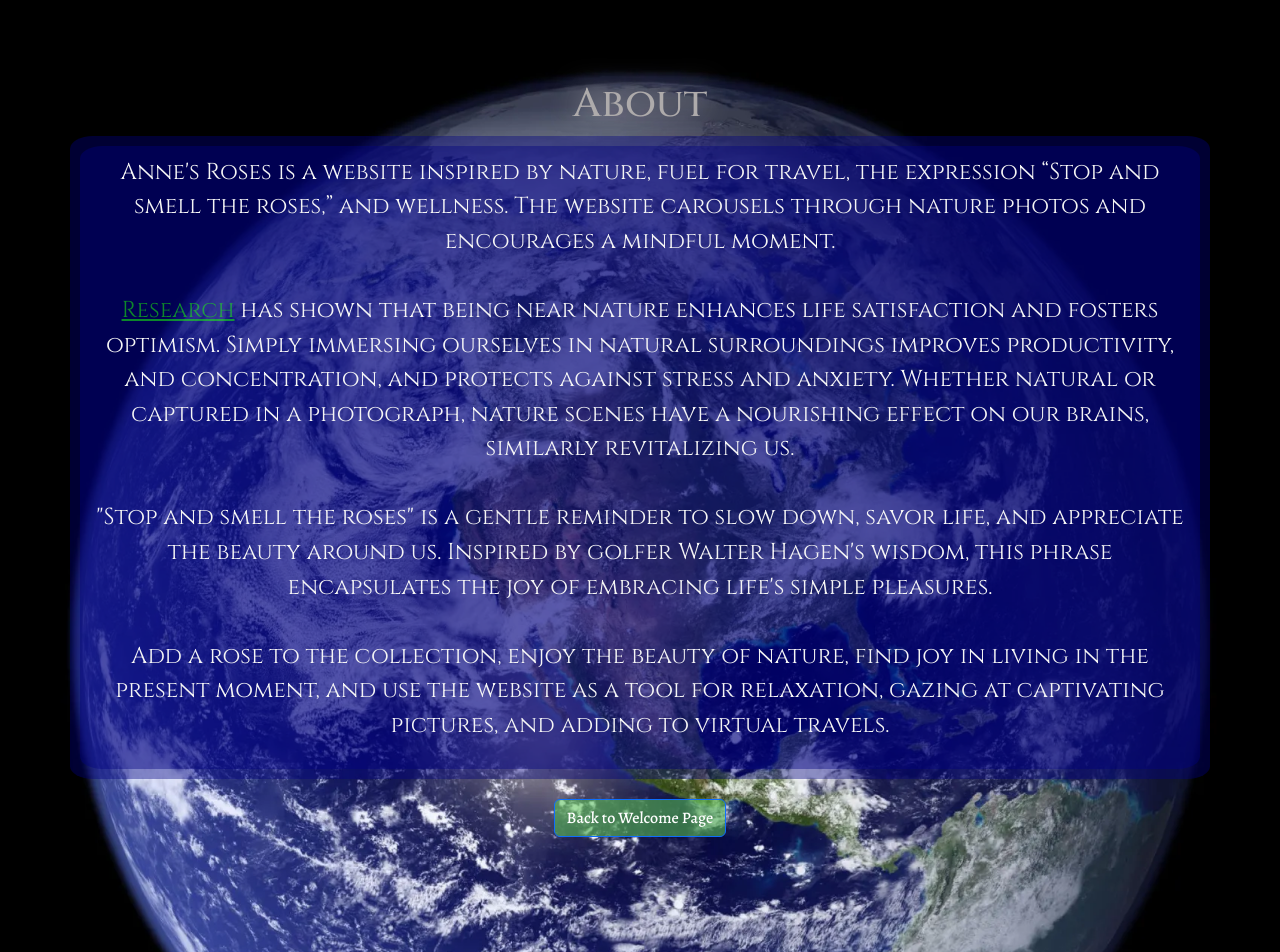
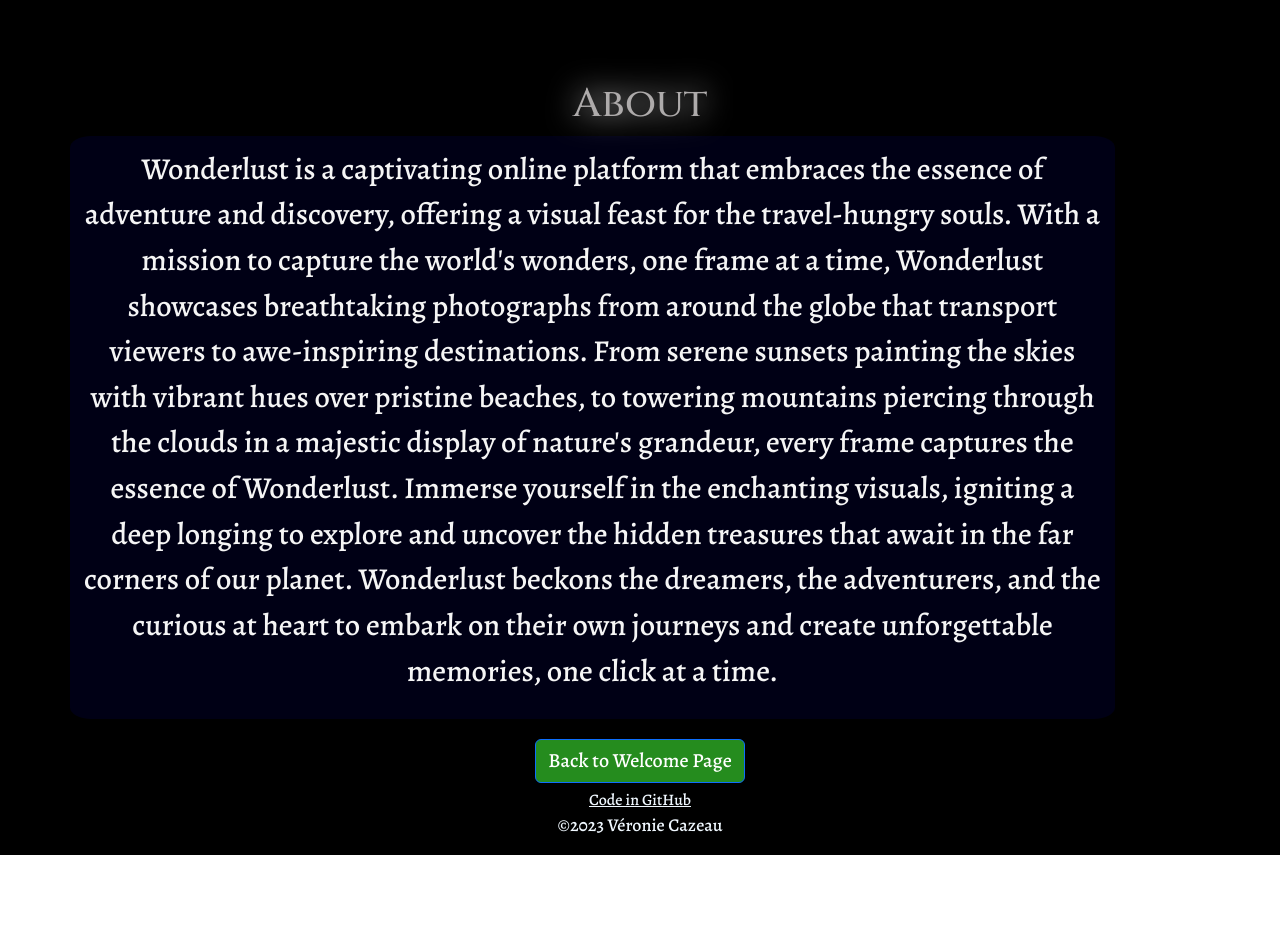
Before and after one commit to v-cazeau/final-project-web, a React (Create React App) app: page /about in a window 1280 px wide. Shown: the top 952 px of the page. After the commit the page ends 875 px from the top, so only its background shows below. Built offline with nearby package versions, Linux system fonts and the light colour scheme.

Commit message:
FIXING website

```diff
--- a/public/index.html
+++ b/public/index.html
@@ -24,7 +24,7 @@
       work correctly both with client-side routing and a non-root public URL.
       Learn how to configure a non-root public URL by running `npm run build`.
     -->
-    <title>React App</title>
+    <title>Wonderlust</title>
   </head>
   <body>
     <noscript>You need to enable JavaScript to run this app.</noscript>
--- a/src/App.js
+++ b/src/App.js
@@ -4,6 +4,7 @@ import Home  from './pages/Home.jsx';
 import SlideShow from './pages/SlideShow.jsx';
 import Coverpage from './pages/Coverpage.jsx';
 import About from './pages/About.jsx'
+import FooterElement from './components/Footer.jsx'
 import 'bootstrap/dist/css/bootstrap.min.css';
 import './style/App.css';
 
@@ -13,7 +14,6 @@ function App() {
   return (
 
     <div className="App">
-     <>
      <BrowserRouter>
       <Routes>
         <Route path= "/" element={<Coverpage/>}/>
@@ -22,7 +22,7 @@ function App() {
         <Route path= "/theroses/carousel" element={<SlideShow pictures = {pictures} setPictures ={setPictures} />}/>
       </Routes>
      </BrowserRouter>
-     </>
+     <FooterElement/>
     </div>
   );
 }
--- a/src/components/Footer.jsx
+++ b/src/components/Footer.jsx
@@ -6,17 +6,17 @@ export default function FooterElement() {
 
     return (
         <footer>
-            <Container sticky="bottom" className= "p-5 footer">
+            <Container className= "footer-v">
                 <Row>
                     <Col>
-                    <div
-                        className = "button-effect">
+                        <div className='button-effect'>
                             <a href = {url}
-                                target ="_blank"
-                                rel = "noreferrer"
-                                >Code in GitHub</a>
-                                <p> &copy;{currentYear} Véronie Cazeau</p>
-                    </div>
+                            target ="_blank"
+                            rel = "noreferrer"
+                            className='gh-link'
+                            >Code in GitHub</a>
+                            <p className='footer-name' > &copy;{currentYear} Véronie Cazeau</p>
+                        </div>
                     </Col>
                 </Row>
             </Container>
--- a/src/pages/About.jsx
+++ b/src/pages/About.jsx
@@ -1,6 +1,6 @@
 import { useNavigate } from "react-router-dom";
 import { Button, Container, Row, Col } from "react-bootstrap";
-import FooterElement from "../components/Footer.jsx";
+
 
 export default function About() {
     const navigate = useNavigate()
@@ -11,28 +11,12 @@ export default function About() {
         <Container>
             <Row>
                 <Col className="about-header">
-                    <h1> About </h1>
+                    <h1>About</h1>
                 </Col>
             </Row>
             <Row className="about-page-bkgd">
-                <Col className= "about-page-text">
-                <div className= "about-page-text">
-                    <p>
-                    Anne's Roses is a website inspired by nature, fuel for travel, the expression “Stop and smell the roses,” and wellness. The website carousels through nature photos and encourages a mindful moment.
-                    <br/>
-                    <br/>
-                    <a href = {url}
-                    target ="_blank"
-                    rel = "noreferrer"
-                    className = "ap-link">Research</a>   has shown that being near nature enhances life satisfaction and fosters optimism. Simply immersing ourselves in natural surroundings improves productivity, and concentration, and protects against stress and anxiety. Whether natural or captured in a photograph, nature scenes have a nourishing effect on our brains, similarly revitalizing us.
-                    <br/>
-                    <br/>
-                    "Stop and smell the roses" is a gentle reminder to slow down, savor life, and appreciate the beauty around us. Inspired by golfer Walter Hagen's wisdom, this phrase encapsulates the joy of embracing life's simple pleasures.
-                    <br/>
-                    <br/>
-                    Add a rose to the collection, enjoy the beauty of nature, find joy in living in the present moment, and use the website as a tool for relaxation, gazing at captivating pictures, and adding to virtual travels.
-                    </p>
-                </div>
+                <Col sm={11} className= "about-page-text">
+                    <p>Wonderlust is a captivating online platform that embraces the essence of adventure and discovery, offering a visual feast for the travel-hungry souls. With a mission to capture the world's wonders, one frame at a time, Wonderlust showcases breathtaking photographs from around the globe that transport viewers to awe-inspiring destinations. From serene sunsets painting the skies with vibrant hues over pristine beaches, to towering mountains piercing through the clouds in a majestic display of nature's grandeur, every frame captures the essence of Wonderlust. Immerse yourself in the enchanting visuals, igniting a deep longing to explore and uncover the hidden treasures that await in the far corners of our planet. Wonderlust beckons the dreamers, the adventurers, and the curious at heart to embark on their own journeys and create unforgettable memories, one click at a time.</p>
                 </Col>
             </Row>
             <Row>
@@ -41,7 +25,6 @@ export default function About() {
                 </Col>
             </Row>
         </Container>
-        <FooterElement/>
         </>
     )
 }
--- a/src/pages/Coverpage.jsx
+++ b/src/pages/Coverpage.jsx
@@ -1,9 +1,12 @@
 import { Button, Container, Row, Col } from "react-bootstrap"
 import { useNavigate } from "react-router-dom"
-import FooterElement from "../components/Footer.jsx"
+
 
 export default function Coverpage() {
     const navigate = useNavigate()
+    const currentYear = new Date().getFullYear();
+    const url = 'https://github.com/v-cazeau/final-project-web'
+
 
     return(
         <div className="root">
@@ -11,8 +14,8 @@ export default function Coverpage() {
         <Container>
             <Row>
                 <Col>
-                <h1 className="annie-header"> Anne's Roses </h1>
-                <p className="annie-subtext"> A place to stop and smell the roses. </p>
+                <h1 className="annie-header">Wonderlust </h1>
+                <p className="annie-subtext">Capturing the world's wonders, one frame at a time. </p>
                 </Col>
             </Row>
             <Row>
@@ -26,7 +29,6 @@ export default function Coverpage() {
             </Col>
             </Row>
         </Container>
-        <FooterElement/>
         </>
         </div>
     )
--- a/src/pages/Home.jsx
+++ b/src/pages/Home.jsx
@@ -3,7 +3,6 @@ import AddImage from "../components/addimage/AddImage.jsx"
 import RegionDropList from "../components/homepage/RegionDropList.jsx"
 import { useNavigate } from "react-router-dom"
 import SlideShow from "./SlideShow.jsx"
-import FooterElement from "../components/Footer.jsx"
 import { useState } from "react"
 
 export default function Home ({ pictures, setPictures }) {
@@ -23,7 +22,6 @@ export default function Home ({ pictures, setPictures }) {
         <RegionDropList filterRegion = {filterRegion} setFilterRegion = {setFilterRegion} pictures = {pictures} setPictures = {setPictures}/>
         <SlideShow filterRegion = {filterRegion} pictures = {pictures} setPictures ={setPictures} />
         <AddImage setPictures ={setPictures} filterRegion = {filterRegion} />
-        <FooterElement/>
         </>
     )
 }
--- a/src/style/App.css
+++ b/src/style/App.css
@@ -2,9 +2,15 @@
 @import url('https://fonts.googleapis.com/css2?family=Cinzel:wght@400;500;600;700;800;900&display=swap');
 @import url('https://fonts.googleapis.com/css2?family=Alegreya:ital,wght@0,500;0,600;0,700;0,800;1,400;1,500;1,600;1,700;1,800;1,900&display=swap');
 
+*, *::before, *::after { margin: 0; padding: 0; }
+
 .picture-box {
   position: relative;
   filter: drop-shadow(0 0 30px rgb(245, 245, 245));
+}
+
+.picture-box img {
+  border-radius: 10px;
 }
 
 .picture-text {
@@ -13,7 +19,6 @@
   justify-content: left;
   display: flex;
 }
-
 
 /* ************************ BACKGROUNDS ************************* */
 .root {
@@ -27,7 +32,7 @@
 .App {
   min-height: 100vh;
   min-width: 100vh;
-  background-image: url("../style/images/bg.webp");
+  background-color: black;
   background-size: cover;
   background-repeat: no-repeat;
   text-align: center;
@@ -42,6 +47,7 @@
 /* ********************** BUTTONS ************************* */
 
 .region-button {
+  font-size: 20px;
   background-color: rgba(191, 207, 190, 0.211);
   padding: 10px;
   margin-top: 15px;
@@ -49,14 +55,24 @@
   font-family: 'Alegreya';
 }
 
+.region-button:hover{
+
+}
+
 .welcome-button {
-  background-color: rgba(93, 202, 85, 0.536);
+  font-size: 20px;
+  background-color: rgba(93, 202, 85, 0.341);
   margin-top: 5px;
   font-family: 'Alegreya';
 }
 
+.welcome-button:hover{
+
+}
+
 .back-to-welcome {
-  background-color: rgba(93, 202, 85, 0.536);
+  font-size: 20px;
+  background-color: rgba(53, 199, 43, 0.706);
   margin-top: 20px;
   font-family: 'Alegreya';
 }
@@ -67,20 +83,27 @@
 }
 
 .delete-button {
+  font-size: 20px;
   background-color: rgba(191, 207, 190, 0.211);
   margin-top: 5px;
   margin-bottom: 5px;
   font-family: 'Alegreya';
 }
 
+.delete-button:hover{
+
+}
+
 .upload-button {
-  background-color: rgba(93, 202, 85, 0.536);
+  font-size: 20px;
+  background-color: rgba(53, 199, 43, 0.706);
   margin-bottom: 30px;
   margin-top: 20px;
   font-family: 'Alegreya';
 }
 
 .cover-to-about-button {
+  font-size: 20px;
   background-color: rgba(191, 207, 190, 0.211);
   align-items: center;
   position: static;
@@ -89,12 +112,21 @@
   font-family: 'Alegreya';
 }
 
+.cover-to-about-button:hover {
+
+}
+
 .str-button {
+  font-size: 20px;
   background-color: rgba(191, 207, 190, 0.211);
   padding: 10px;
   margin-bottom: 20px;
   margin-top:5px;
   font-family: 'Alegreya';
+}
+
+.str-button:hover {
+  background-color:rgba(220, 40, 31, 0.675)
 }
 
 .add-button {
@@ -120,8 +152,8 @@
   font-size: clamp(3.2rem, 7vw, 9rem);
   font-family:'Cinzel', 'Trebuchet MS', 'Lucida Sans Unicode', 'Lucida Grande', 'Lucida Sans', Arial, sans-serif;
   font-weight: 800;
-  color: rgb(174, 171, 171);
-  filter: drop-shadow(0 0 15px rgb(245, 245, 245));
+  color: rgb(197, 226, 205);
+  filter: drop-shadow(0 0 5px rgba(245, 245, 245, 0.46));
   align-items: center;
   position: static;
   margin-top: 25%;
@@ -131,8 +163,8 @@
   font-size: 26px;
   font-family:'Cinzel','Trebuchet MS', 'Lucida Sans Unicode', 'Lucida Grande', 'Lucida Sans', Arial, sans-serif;
   font-weight: 600;
-  color: rgb(174, 171, 171);
-  filter: drop-shadow(0 0 15px rgb(245, 245, 245));
+  color: rgb(237, 246, 240);
+  filter: drop-shadow(0 0 5px rgba(245, 245, 245, 0.46));
   align-items: center;
   position: static;
 }
@@ -140,19 +172,20 @@
 .about-header {
   font-size: clamp(3.2rem, 7vw, 9rem);
   font-family: 'Cinzel', 'Trebuchet MS', 'Lucida Sans Unicode', 'Lucida Grande', 'Lucida Sans', Arial, sans-serif;
-  font-weight: 700;
+  font-weight: bolder;
   color: rgb(174, 171, 171);
   filter: drop-shadow(0 0 15px rgb(245, 245, 245));
   margin-top: 7%;
 }
 
 .about-page-text {
-  background-color: rgba(0, 0, 128, 0.4);
+  background-color: rgba(0, 0, 128, 0.164);
+
   border-radius: 2%;
   padding: 10px;
-  font-size: larger;
-  font-family: 'Cinzel','Josefin Sans', sans-serif;
-  font-weight: 400;
+  font-size: clamp(1.3rem, 4vw, 1.9rem);
+  font-family: 'Alegreya','Cinzel','Josefin Sans', sans-serif;
+  font-weight: 300;
 }
 
 .message {
@@ -189,19 +222,35 @@
 
 /*********************** FOOTER **************************/
 
-.footer {
-  padding-top: 50px;
+.footer-v {
+  font-family: 'Alegreya';
+  margin-top: 5px;
+  margin-bottom: 20px;
 }
 
 .button-effect {
   color: aliceblue;
   display: block;
   transform: scale(1.0);
-  padding-top: 100px;
+}
+
+.button-effect:hover {
+  transform: scale(1.23);
+  filter: drop-shadow(0 0 10px rgba(255, 255, 255, 0.761));
+}
+
+.gh-link {
+  color: aliceblue;
+}
+
+.footer-name {
+  font-size: large;
+  color: aliceblue;
 }
 
 .ap-link {
-  color: rgba(24, 253, 8, 0.536);
+  color: rgba(29, 235, 14, 0.869);
+  font-weight: bold;
 }
 
 @media (prefers-reduced-motion: no-preference) {
```
Also changed, not shown: src/components/Homepage/RegionDropList.jsx (+4 -4 lines).
